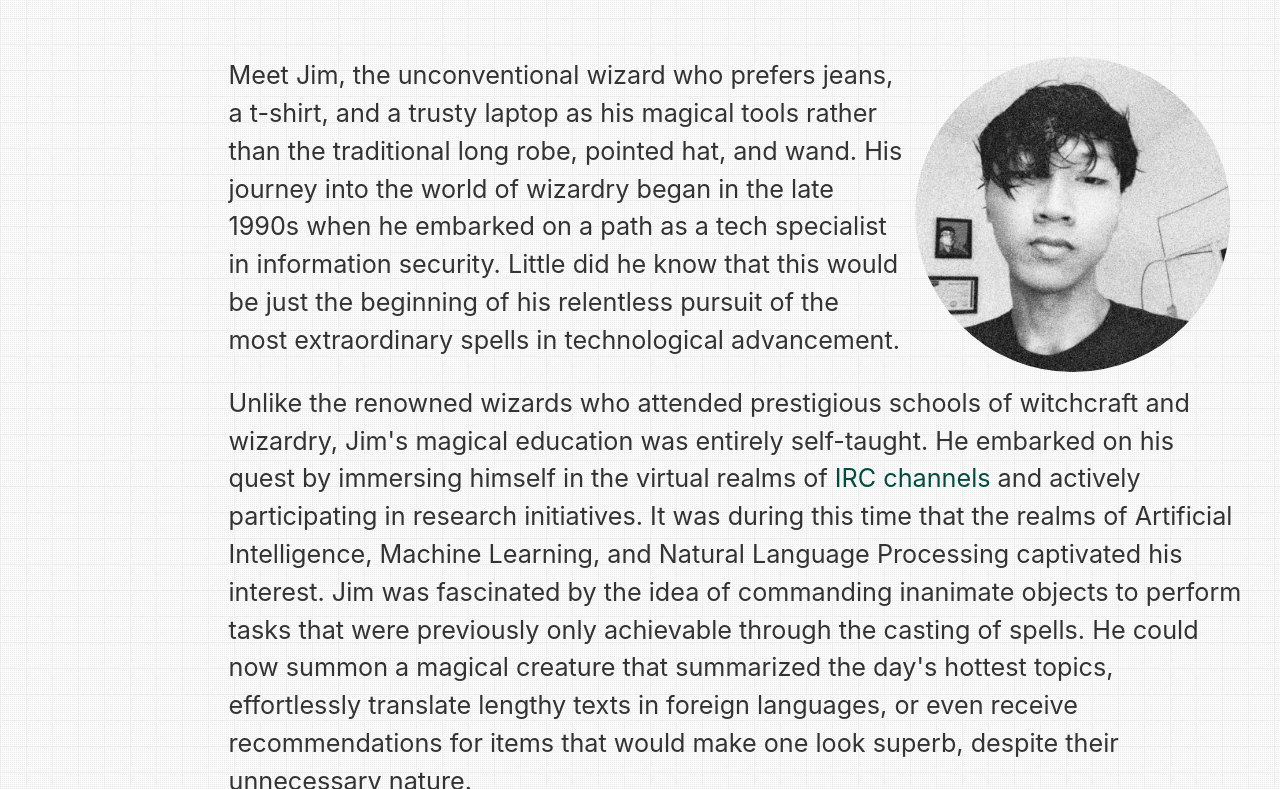
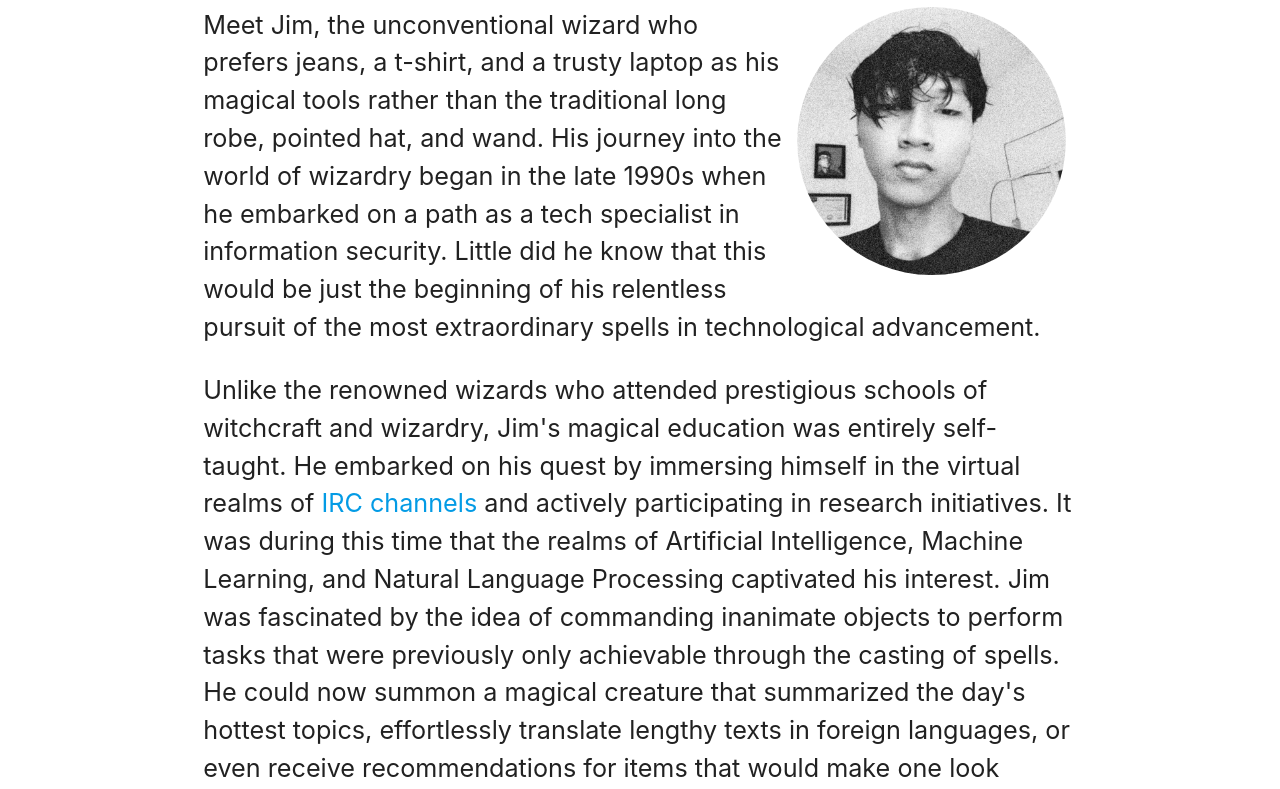
Before and after one commit to xhmrnz/xhmrnz.github.io, a plain HTML site: page index.html in a window 1280 px wide. Shown: the part 112-901 px from the top of the page. Drawn offline with nearby package versions, Linux system fonts and the light colour scheme; a web font is replaced by a local one.

Commit message:
change css

```diff
--- a/index.html
+++ b/index.html
@@ -12,7 +12,7 @@
     <!-- Font Awesome Icon - CSS-->
     <link rel="stylesheet" href="//maxcdn.bootstrapcdn.com/font-awesome/4.3.0/css/font-awesome.min.css" />
     <!-- Custom Styles-->
-    <link rel="stylesheet" href="/assets/css/style.css" />
+    <!-- <link rel="stylesheet" href="/assets/css/style.css" /> -->
     <title>Ilham Riana</title>
     <meta name="viewport" content="width=device-width, initial-scale=1.0"/>
 
```
